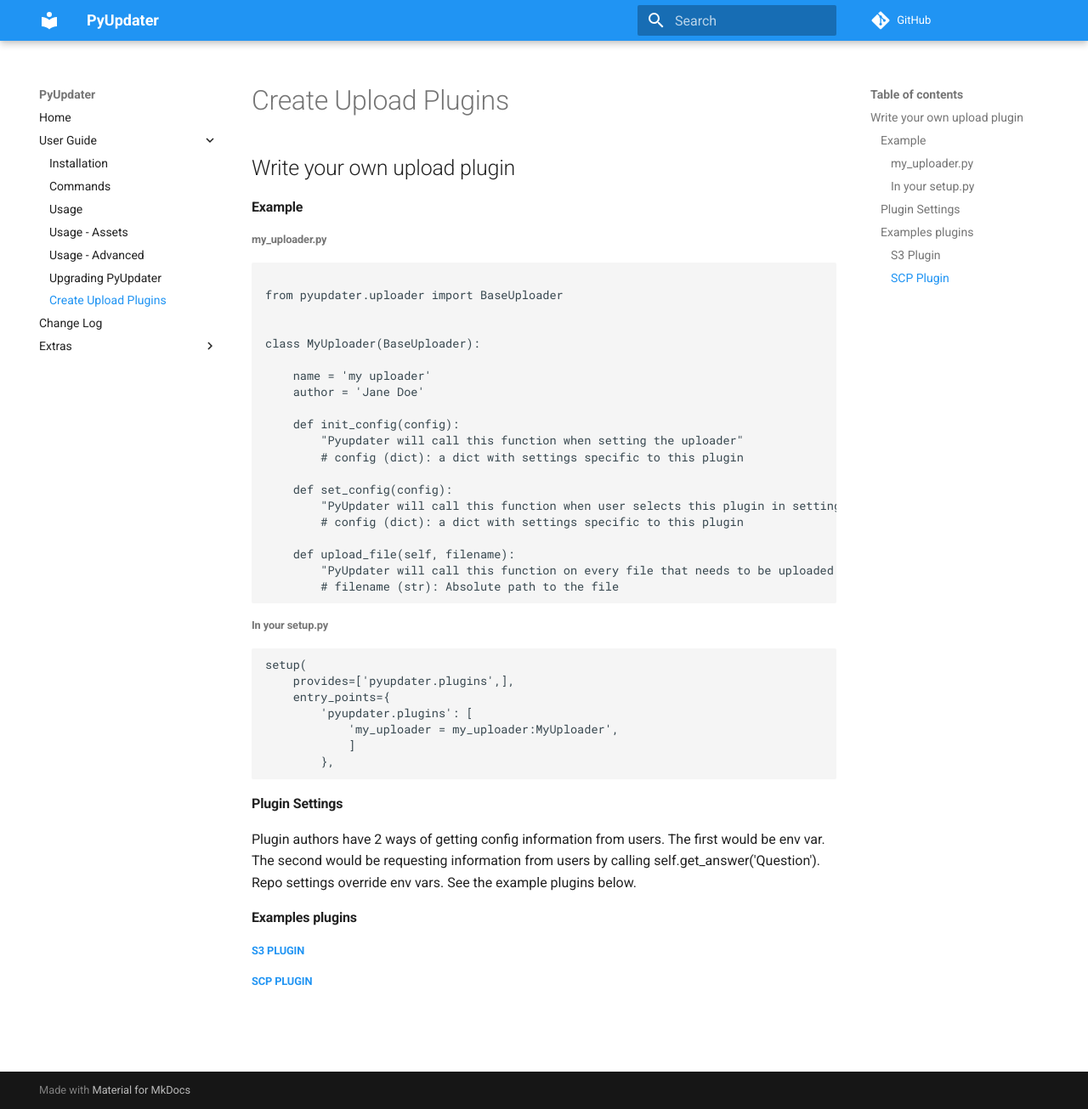
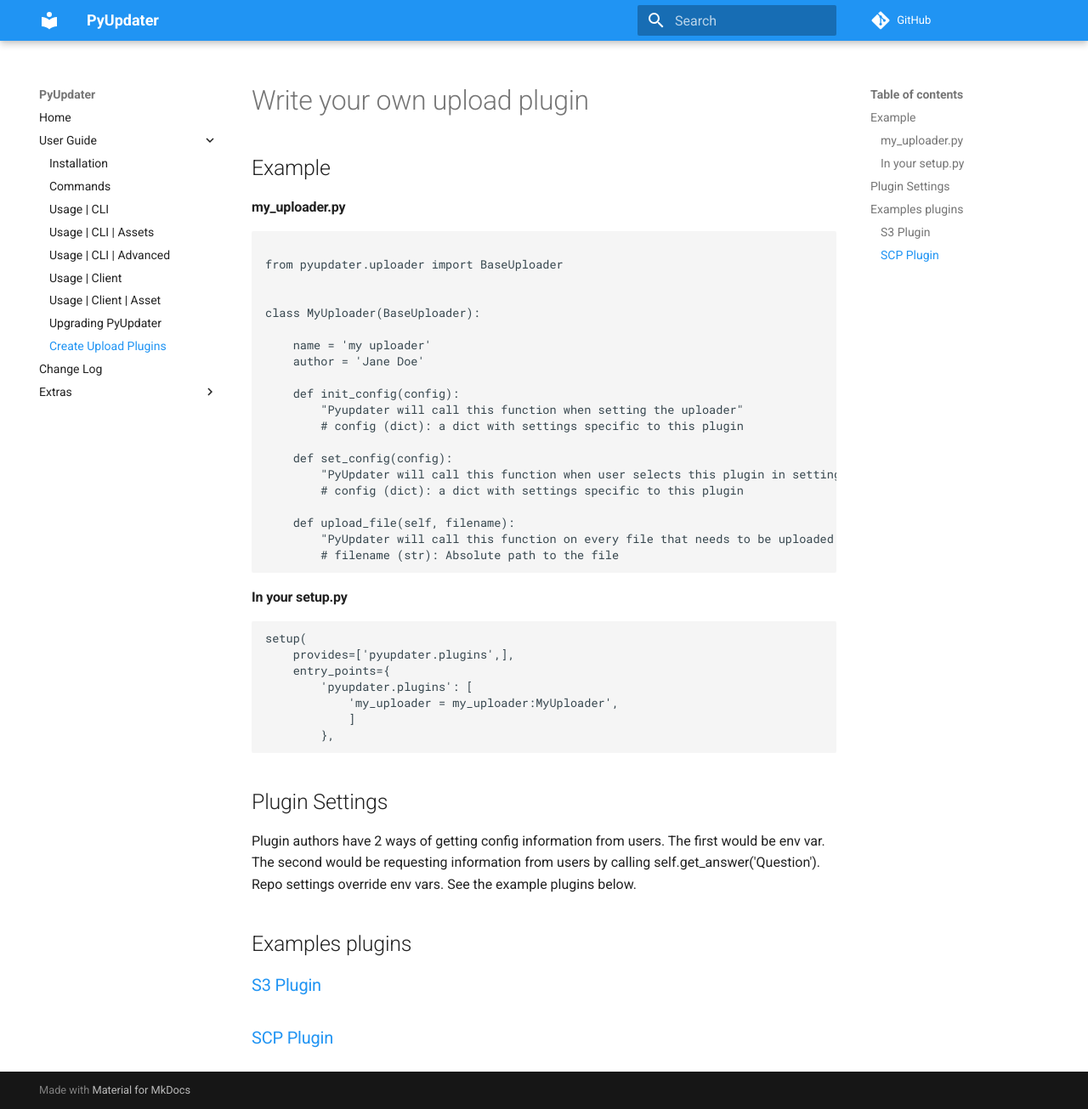
Before and after one commit to Digital-Sapphire/PyUpdater, an MkDocs documentation site: the page built from docs/create_plugin.md, in a window 1280 px wide and 1305 px high. Shown: the whole window at 85% size. Built offline with MkDocs 1.6.1 and Material for MkDocs 9.7.7, drawn with Linux system fonts in a browser that asks for light colours; comment, search, counter and statistics services are not loaded; old or Windows-style settings are respelled for this version of MkDocs.

````diff
--- a/docs/create_plugin.md
+++ b/docs/create_plugin.md
@@ -1,6 +1,6 @@
-##Write your own upload plugin
-####Example
-######my_uploader.py
+#Write your own upload plugin
+##Example
+####my_uploader.py
 ```
 
 from pyupdater.uploader import BaseUploader
@@ -25,7 +25,7 @@ class MyUploader(BaseUploader):
 ```
 
 
-######In your setup.py
+####In your setup.py
 ```
 setup(
     provides=['pyupdater.plugins',],
@@ -36,9 +36,9 @@ setup(
         },
 ```
 
-####Plugin Settings
+##Plugin Settings
 Plugin authors have 2 ways of getting config information from users.  The first would be env var. The second would be requesting information from users by calling self.get_answer('Question'). Repo settings override env vars. See the example plugins below.
 
-####Examples plugins
-#####[S3 Plugin](https://github.com/JMSwag/PyUpdater-S3-Plugin "S3 Plugin")
-#####[SCP Plugin](https://github.com/JMSwag/PyUpdater-SCP-Plugin "SCP Plugin")
+##Examples plugins
+###[S3 Plugin](https://github.com/JMSwag/PyUpdater-S3-Plugin "S3 Plugin")
+###[SCP Plugin](https://github.com/JMSwag/PyUpdater-SCP-Plugin "SCP Plugin")
--- a/mkdocs.yml
+++ b/mkdocs.yml
@@ -7,9 +7,11 @@ pages:
 - User Guide:
     - Installation: installation.md
     - Commands: commands.md
-    - Usage: usage.md
-    - Usage - Assets: usage-asset.md
-    - Usage - Advanced: usage-advanced.md
+    - Usage | CLI: usage-cli.md
+    - Usage | CLI | Assets: usage-cli-asset.md
+    - Usage | CLI | Advanced: usage-cli-advanced.md
+    - Usage | Client: usage-client.md
+    - Usage | Client | Asset: usage-client-asset.md
     - Upgrading PyUpdater: upgrading.md
     - Create Upload Plugins: create_plugin.md
 - Change Log: changelog.md
````
Also changed, not shown: README.md (+1 -1 lines), demos/README.md (deleted, +0 -3 lines), docs/changelog.md (+11 -0 lines), docs/usage-cli-advanced.md (renamed from docs/usage-advanced.md, +1 -1 lines), docs/usage-cli-asset.md (renamed from docs/usage-asset.md, +1 -1 lines), docs/usage-cli.md (renamed from docs/usage.md, +1 -1 lines), docs/usage-client-asset.md (added, +77 -0 lines), docs/usage-client.md (added, +82 -0 lines), 2 other files.
